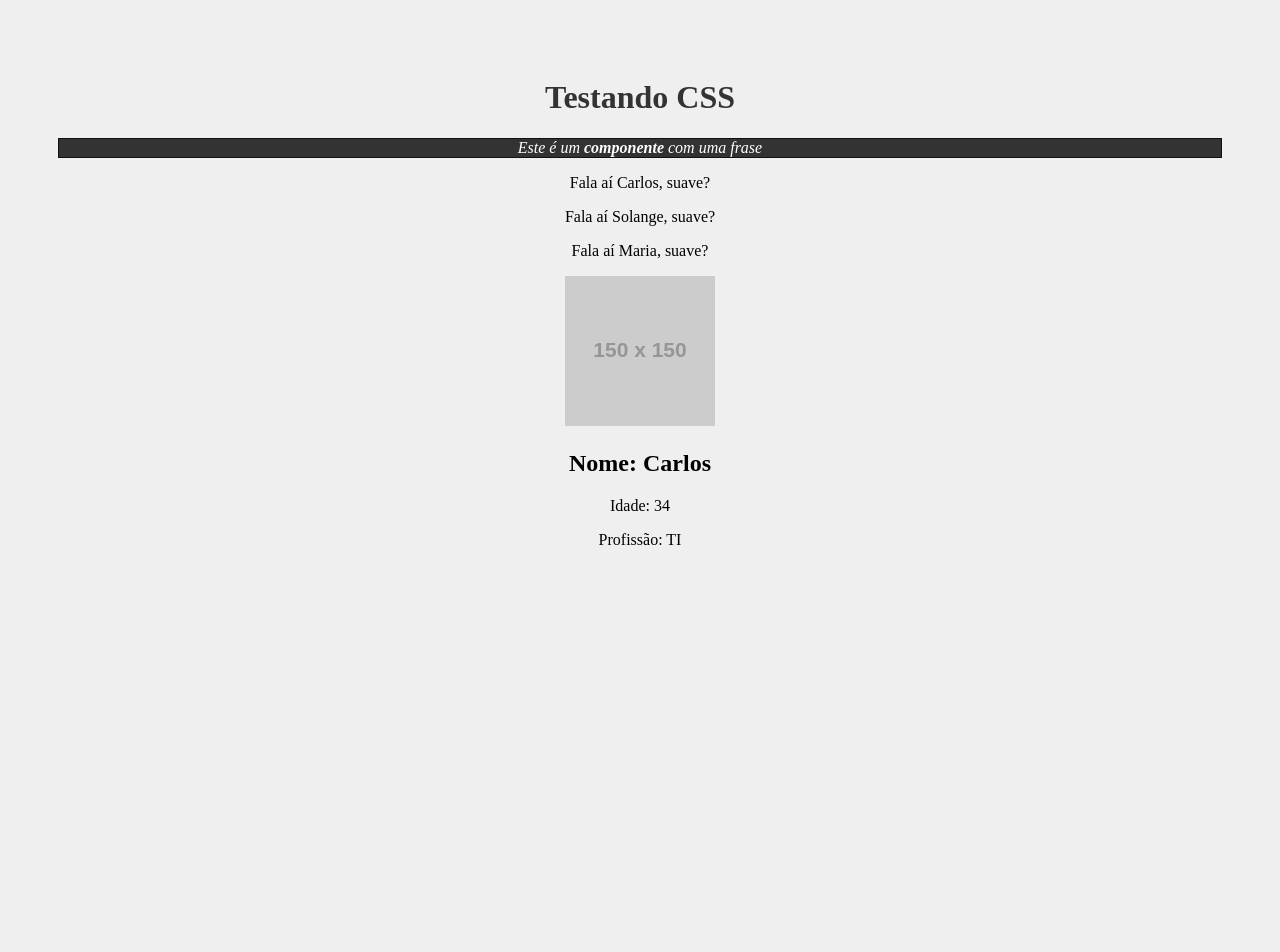
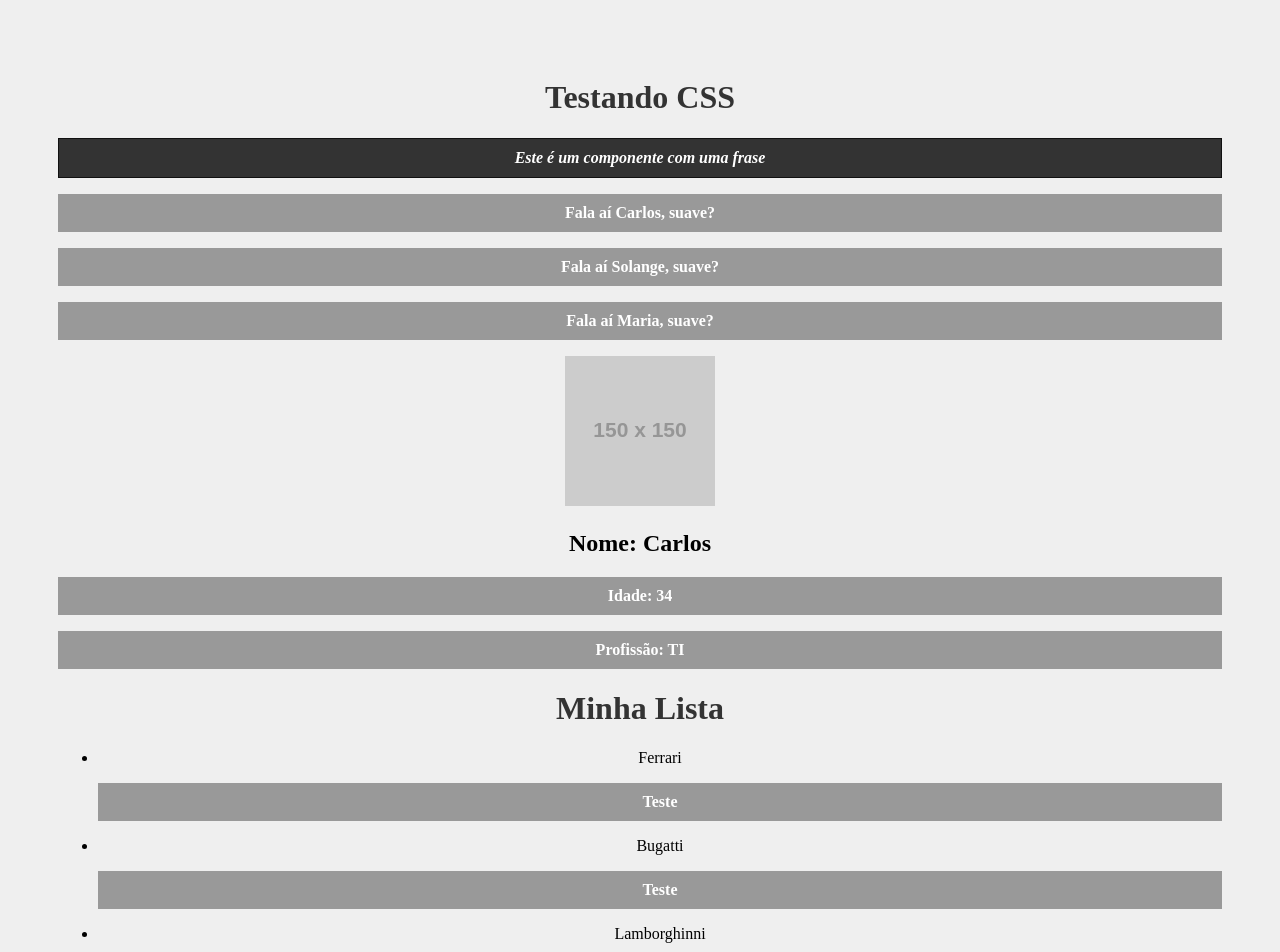
Before and after one commit to Carlosjw/registerApp, a React (Create React App) app in the folder firstapp/: page / in a window 1280 px wide. Shown: the top 952 px of the page. Before the commit the page ends 800 px from the top, so only its background shows below. Built offline with nearby package versions, Linux system fonts and the light colour scheme.

Commit message:
fragmentLesson

```diff
--- a/firstapp/src/App.js
+++ b/firstapp/src/App.js
@@ -1,11 +1,11 @@
-import './App.css';
-import SayMyName from './components/SayMyName'
-import Pessoa from './components/Pessoa'
-import Frase from './components/Frase'
+import "./App.css";
+import SayMyName from "./components/SayMyName";
+import Pessoa from "./components/Pessoa";
+import Frase from "./components/Frase";
+import List from "./components/List";
 
 function App() {
-
-  const name = 'Maria'
+  const name = "Maria";
 
   return (
     <div className="App">
@@ -14,8 +14,13 @@
       <SayMyName name="Carlos" />
       <SayMyName name="Solange" />
       <SayMyName name={name} />
-      <Pessoa name="Carlos" idade="34" profissao="TI" foto="https://via.placeholder.com/150"
+      <Pessoa
+        name="Carlos"
+        idade="34"
+        profissao="TI"
+        foto="https://via.placeholder.com/150"
       />
+      <List />
     </div>
   );
 }
--- /dev/null
+++ b/firstapp/src/components/Item.js
@@ -0,0 +1,10 @@
+function Item(props) {
+  return (
+    <>
+      <li>{props.marca}</li>
+      <p>Teste</p>
+    </>
+  );
+}
+
+export default Item;
--- /dev/null
+++ b/firstapp/src/components/List.js
@@ -0,0 +1,16 @@
+import Item from "./Item";
+
+function List() {
+  return (
+    <>
+      <h1>Minha Lista</h1>
+      <ul>
+        <Item marca="Ferrari" />
+        <Item marca="Bugatti" />
+        <Item marca="Lamborghinni" />
+      </ul>
+    </>
+  );
+}
+
+export default List;
--- a/firstapp/src/index.css
+++ b/firstapp/src/index.css
@@ -1,5 +1,6 @@
 body {
   padding: 50px;
+  padding-bottom: 500px;
   background-color: #efefef;
 }
 
@@ -7,7 +8,7 @@
   color: #333;
 }
 
-p:hover {
+p {
   background-color: #999;
   font-weight: bold;
   color: white;
```
Also changed, not shown: 2 other files (tests, documents, lock files or other folders).
